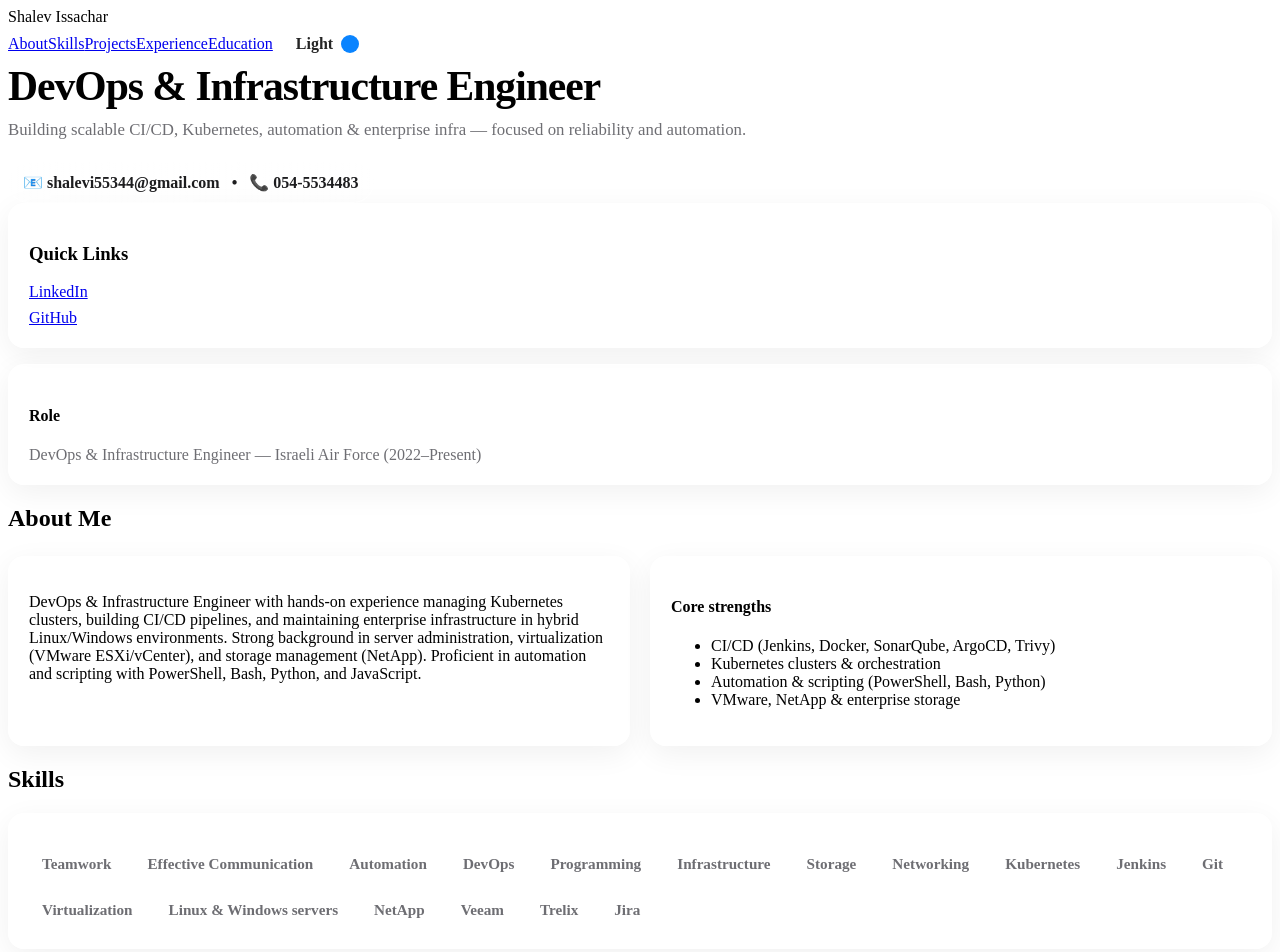
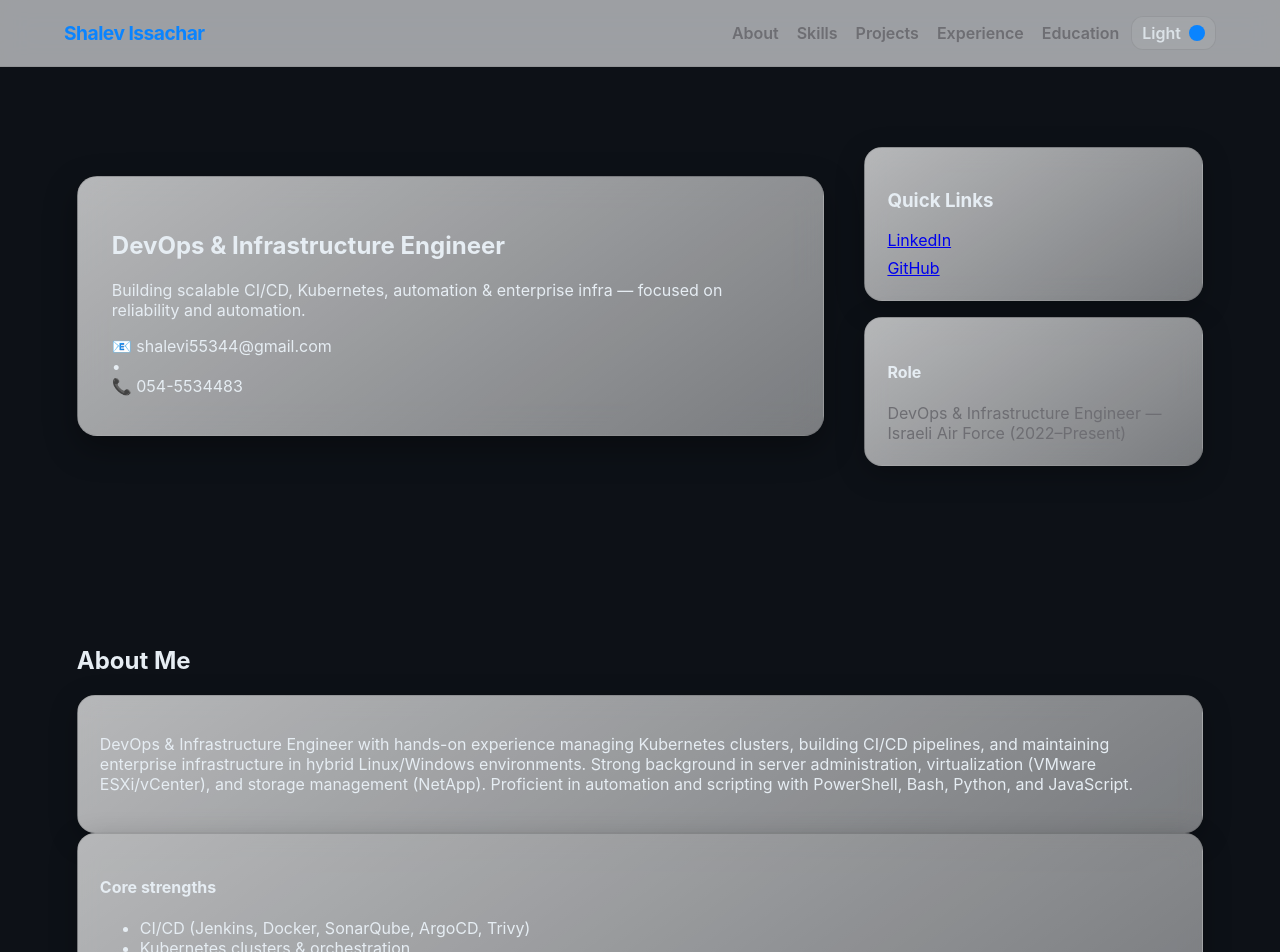
Before and after one commit to shalevis/Portfolio, a React (Vite) app: page / in a window 1280 px wide. Shown: the top 952 px of the page. Built offline with nearby package versions, Linux system fonts and the light colour scheme.

Commit message:
first attempt

```diff
--- a/src/styles.css
+++ b/src/styles.css
@@ -1,77 +1,145 @@
 :root{
---bg: #f5f5f7;
---surface: rgba(255,255,255,0.7);
---text: #1d1d1f;
---muted: #6e6e73;
---accent: #0a84ff;
---glass-border: rgba(255,255,255,0.6);
+  --bg: #0d1117;
+  --surface: rgba(255,255,255,0.03);
+  --text: #e6edf3;
+  --muted: #8b949e;
+  --accent: #58a6ff;
+  --glass-border: rgba(255,255,255,0.08);
+  --card-gradient: linear-gradient(145deg, rgba(255,255,255,0.04), rgba(255,255,255,0.02));
 }
 
-
-.hero-title{ font-size:2.6rem; margin:0 0 10px 0; letter-spacing:-1px; }
-.hero-sub{ margin:0 0 6px 0; color:var(--muted); font-size:1.05rem; }
-
-
-.contact-pill{
-margin-top:16px;
-display:inline-flex;
-gap:12px;
-align-items:center;
-padding:10px 14px;
-border-radius:999px;
-background: linear-gradient(90deg, rgba(255,255,255,0.36), rgba(255,255,255,0.14));
-border:1px solid var(--glass-border);
-font-weight:600;
-color:var(--text);
+.theme-light{
+  --bg: #f5f5f7;
+  --surface: rgba(255,255,255,0.55);
+  --text: #1d1d1f;
+  --muted: #6e6e73;
+  --accent: #0a84ff;
+  --glass-border: rgba(0,0,0,0.08);
+  --card-gradient: linear-gradient(145deg, rgba(255,255,255,0.7), rgba(255,255,255,0.45));
 }
 
-
-/* Cards grid */
-.grid{
-display:grid;
-grid-template-columns: repeat(auto-fit, minmax(240px, 1fr));
-gap:20px;
-margin-top:24px;
+*{box-sizing:border-box}
+html,body,#root{height:100%;}
+body{
+  margin:0;
+  font-family: 'JetBrains Mono', 'SF Pro Display', monospace;
+  background: var(--bg);
+  color: var(--text);
+  -webkit-font-smoothing:antialiased;
+  transition: background .4s ease, color .4s ease;
 }
 
+nav.nav{
+  position:sticky;
+  top:0;
+  display:flex;
+  justify-content:space-between;
+  align-items:center;
+  padding:16px 5%;
+  backdrop-filter: blur(16px) saturate(180%);
+  background: rgba(15,18,26,0.6);
+  border-bottom:1px solid var(--glass-border);
+}
+.theme-light nav.nav{
+  background: rgba(255,255,255,0.6);
+}
+
+.logo{
+  font-weight:700;
+  font-size:1.2rem;
+  letter-spacing:-0.5px;
+  color:var(--accent);
+}
+
+nav.nav .links a{
+  margin-left:18px;
+  text-decoration:none;
+  color:var(--muted);
+  font-weight:600;
+  transition: color .2s;
+}
+nav.nav .links a:hover{
+  color:var(--accent);
+}
+
+section{
+  padding:80px 6%;
+}
+
+.hero{
+  display:flex;
+  gap:40px;
+  align-items:center;
+}
+
+.hero-card{
+  min-height:260px;
+  background: var(--card-gradient);
+  border-radius:20px;
+  padding:34px;
+  border:1px solid var(--glass-border);
+  box-shadow:0 12px 32px rgba(0,0,0,0.35);
+  backdrop-filter: blur(18px);
+  transition: transform .25s ease, box-shadow .25s ease;
+}
+.hero-card:hover{
+  transform: translateY(-6px) scale(1.01) rotateX(3deg);
+  box-shadow:0 20px 50px rgba(0,0,0,0.45);
+}
 
 .card{
-background: var(--surface);
-border-radius:16px;
-padding:20px;
-border:1px solid var(--glass-border);
-box-shadow: 0 8px 30px rgba(2,6,23,0.06);
-transition: transform .3s ease, box-shadow .3s ease;
+  background: var(--card-gradient);
+  border-radius:18px;
+  padding:22px;
+  border:1px solid var(--glass-border);
+  box-shadow:0 8px 28px rgba(0,0,0,0.25);
+  backdrop-filter:blur(14px);
+  transition: transform .3s ease;
 }
-.card:hover{ transform: translateY(-8px) rotateX(1deg); box-shadow:0 18px 60px rgba(2,6,23,0.12)}
+.card:hover{
+  transform: translateY(-8px);
+}
 
+.pills{
+  display:flex;
+  flex-wrap:wrap;
+  gap:10px;
+}
+.pill{
+  padding:8px 14px;
+  border-radius:999px;
+  background: rgba(255,255,255,0.08);
+  border:1px solid var(--glass-border);
+  font-size:0.85rem;
+  font-weight:700;
+  color:var(--accent);
+  text-shadow:0 0 4px rgba(88,166,255,0.4);
+}
 
-/* Skills pills */
-.pills{ display:flex; flex-wrap:wrap; gap:10px; margin-top:12px }
-.pill{ padding:8px 12px; border-radius:999px; background:transparent; border:1px solid var(--glass-border); color:var(--muted); font-weight:600; font-size:0.95rem}
+footer{
+  padding:40px 6%;
+  color:var(--muted);
+  border-top:1px solid var(--glass-border);
+  backdrop-filter:blur(16px);
+}
 
+.toggle{
+  display:flex;
+  gap:8px;
+  align-items:center;
+  cursor:pointer;
+  padding:6px 10px;
+  background:rgba(255,255,255,0.06);
+  border-radius:12px;
+  border:1px solid var(--glass-border);
+}
+.dot{
+  width:16px;
+  height:16px;
+  border-radius:50%;
+  background:var(--accent);
+}
 
-/* Projects */
-.project-list{ list-style:none; padding:0; margin:0; display:flex; flex-direction:column; gap:12px }
-.project-item{ display:flex; justify-content:space-between; align-items:center; gap:12px }
-.project-meta{ color:var(--muted) }
-
-
-/* Footer */
-footer{ padding:40px 6%; opacity:0.9; color:var(--muted) }
-
-
-/* Dark mode toggle */
-.toggle{
-display:inline-flex; align-items:center; gap:8px; cursor:pointer; user-select:none;
-padding:8px 10px; border-radius:12px; border:1px solid transparent;
+@media (max-width:800px){
+  .hero{flex-direction:column}
 }
-.toggle .dot{ width:18px; height:18px; border-radius:999px; background:var(--accent)}
-
-
-/* Responsive */
-@media (max-width:800px){
-.hero{ flex-direction:column }
-nav.nav{ padding:12px 5% }
-section{ padding:60px 5% }
-}
```
